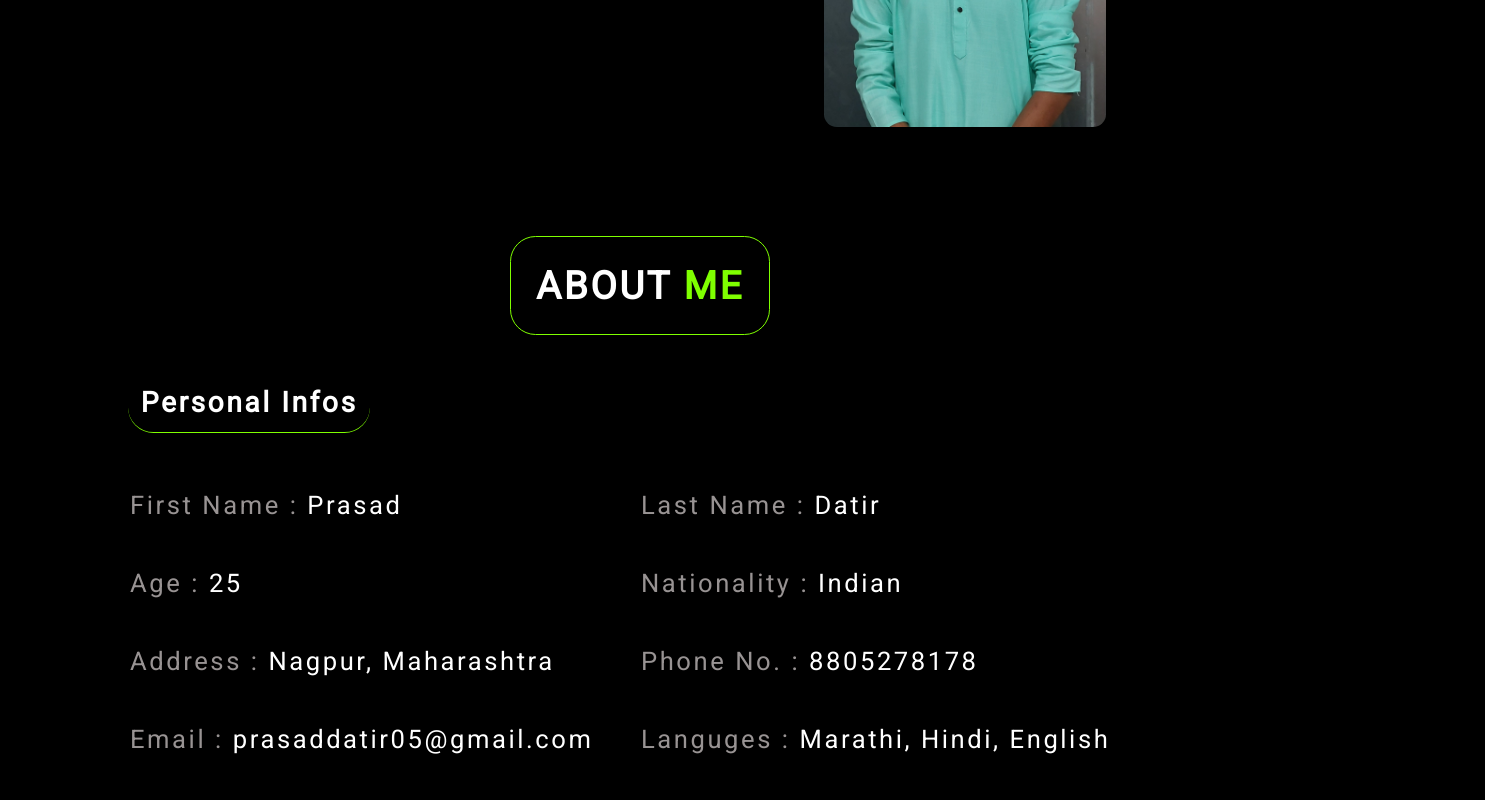
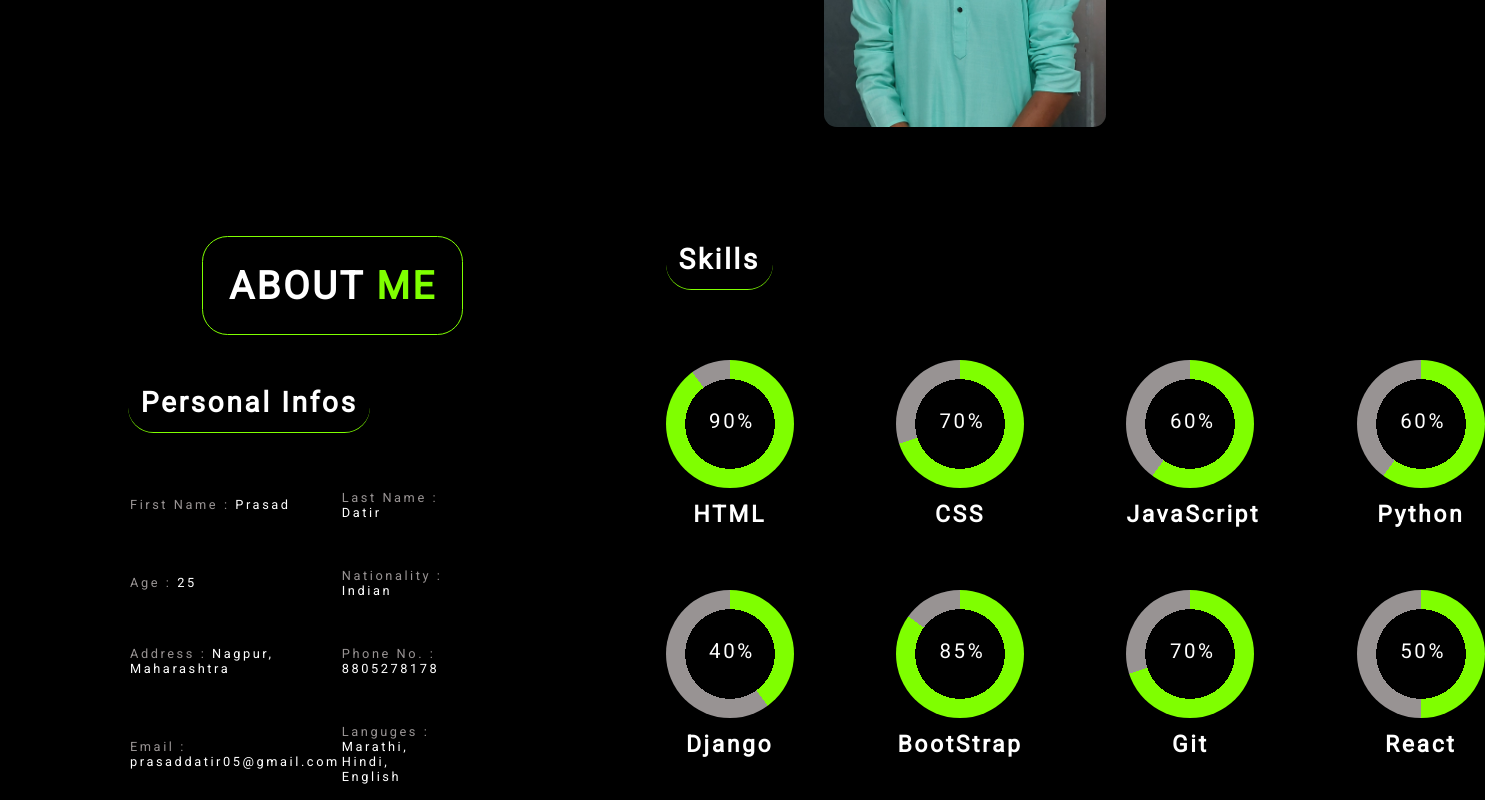
Before and after one commit to PrasadDa08/My_Portfolio, a React (Create React App) app: page / in a window 1280 px wide. Shown: the part 400-1200 px from the top of the page, 1485 px wide, since content can reach past the window. Built offline with nearby package versions, Linux system fonts and the light colour scheme.

Commit message:
About Updated

```diff
--- a/src/App.css
+++ b/src/App.css
@@ -117,12 +117,18 @@ body{
 /* About ME */
 
 .about{
+  display: flex;
+  gap: 10vw;
   color: white;
   width: 80%;
   margin-left: 10%;
   padding-top: 5vw;
   letter-spacing: 0.2vw;
 
+}
+
+.about .div1, .div2{
+  width: 40%;
 }
 
 .about h1{
@@ -149,18 +155,18 @@ body{
 }
 
 .details{
-  /* border: 2px solid white; */
+  width: 80%;
 }
 
 .details td{
-  font-size: 2vw;
+  font-size: 1vw;
   /* border: 2px solid white; */
   width: 50%;
   padding: 1.8vw 0vw;
 }
 
 .details td span{
-  font-size: 2vw;
+  font-size: 1vw;
   /* border: 2px solid white; */
   width: 50%;
   padding: 1.8vw 0vw;
--- a/src/Components/About.js
+++ b/src/Components/About.js
@@ -1,38 +1,56 @@
-import React from 'react'
-import { CircularProgressbar } from 'react-circular-progressbar';
-import CircularBar from './CircularBar';
-
+import React from "react";
+import { CircularProgressbar } from "react-circular-progressbar";
+import CircularBar from "./CircularBar";
 
 function About() {
   return (
-    <div className='about' id='about'>
-      <h1>ABOUT <span>ME</span></h1>
+    <div className="about" id="about">
+      <div className="div1">
+      <h1>
+        ABOUT <span>ME</span>
+      </h1>
       <h4>Personal Infos</h4>
-      <table className='details'>
+      <table className="details">
         <tr>
-          <td><span>First Name :</span> Prasad</td>
-          <td><span>Last Name :</span> Datir</td>
+          <td>
+            <span>First Name :</span> Prasad
+          </td>
+          <td>
+            <span>Last Name :</span> Datir
+          </td>
         </tr>
         <tr>
-        <td><span>Age :</span> 25</td>
-        <td><span>Nationality :</span> Indian</td>
+          <td>
+            <span>Age :</span> 25
+          </td>
+          <td>
+            <span>Nationality :</span> Indian
+          </td>
         </tr>
         <tr>
-          <td><span>Address :</span> Nagpur, Maharashtra</td>
-          <td><span>Phone No. :</span> 8805278178</td>
+          <td>
+            <span>Address :</span> Nagpur, Maharashtra
+          </td>
+          <td>
+            <span>Phone No. :</span> 8805278178
+          </td>
         </tr>
         <tr>
-          <td><span>Email :</span> prasaddatir05@gmail.com</td>
-          <td><span>Languges :</span> Marathi, Hindi, English</td>
+          <td>
+            <span>Email :</span> prasaddatir05@gmail.com
+          </td>
+          <td>
+            <span>Languges :</span> Marathi, Hindi, English
+          </td>
         </tr>
       </table>
+      </div>
+      <div className="div2">
       <h4>Skills</h4>
-      <CircularBar/>
-
-
-
+      <CircularBar />
+      </div>
     </div>
-  )
+  );
 }
 
-export default About
+export default About;
```
